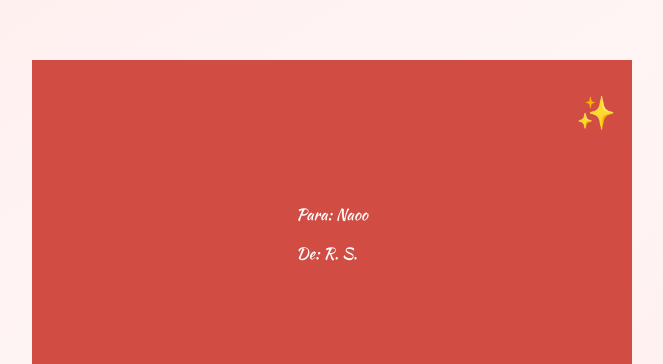
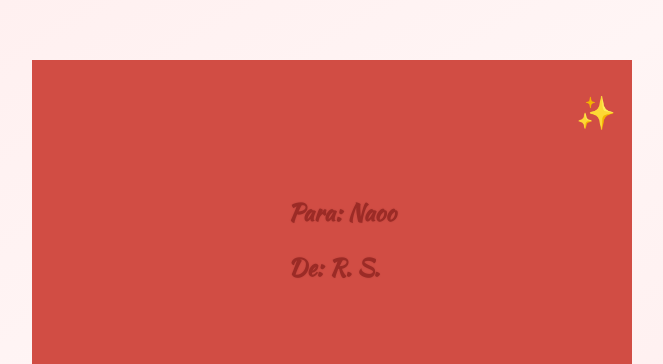
Before and after one commit to desplieguesrudy/Mi-persona-favorita, a plain HTML site: page index.html in a window 1280 px wide. Shown: the part 166-530 px from the top of the page, without its empty margins (308-971 px from the left). Drawn offline with Linux system fonts and the light colour scheme; grey boxes are pictures that could not be loaded.

Commit message:
Update index.html
Signed-off-by: desplieguesrudy <controldecalidadqa@gmail.com>

```diff
--- a/index.html
+++ b/index.html
@@ -92,7 +92,6 @@
       --letter-delay: var(--letter-delay-hover);
     }
 
-    /* Resto del CSS igual... */
     .envelope::after {
       content: "";
       position: absolute;
@@ -148,9 +147,15 @@
 
     .envelope-front .address {
       text-align: left;
-      font-size: var(--front-font-size);
       font-family: 'Kaushan Script', cursive;
+      font-size: 1.5rem;
+      color: #9b2b26; /* rojo oscuro */
       user-select: none;
+      font-weight: 600;
+      text-shadow: 0 0 2px rgba(0,0,0,0.1);
+      padding-left: 1.2rem;
+      padding-top: 0.8rem;
+      line-height: 1.3;
     }
 
     .envelope-back {
@@ -201,15 +206,29 @@
       text-align: center;
       transition: var(--duration) ease-in-out;
       transition-delay: var(--letter-delay);
-      overflow: hidden;
+      overflow: auto;
       user-select: none;
+    }
+
+    .letter span {
+      font-size: 2rem;
+      display: block;
+      margin-bottom: 0.5rem;
+      user-select: none;
+      color: #d94c45;
+      text-shadow: 0 0 4px rgba(217, 76, 69, 0.7);
     }
 
     .letter p {
       margin: 0;
-      font-weight: bold;
+      font-weight: 600;
       width: 100%;
-      color: var(--letter-clr-text);
+      color: #9b2b26;
+      font-size: clamp(1.1rem, 2.8vw, 1.6rem);
+      line-height: 1.5;
+      white-space: normal;
+      font-family: 'Kaushan Script', cursive;
+      text-shadow: 0 0 2px rgba(0,0,0,0.1);
     }
 
     .custom-image2 {
@@ -220,19 +239,12 @@
       user-select: none;
     }
 
-    .highlight {
-      display: block;
-      margin-top: 10px;
-      font-size: 1.6rem;
-      font-weight: bold;
-    }
-
     @media (max-width: 480px) {
       .letter {
         padding: 1em;
         font-size: 0.85rem;
       }
-      .highlight {
+      .envelope-front .address {
         font-size: 1.2rem;
       }
     }
@@ -251,10 +263,10 @@
       <div class="envelope-back">
         <div class="top-fold"></div>
         <div class="letter">
-          <p style="font-size: 2.5rem;">✨</p>
+          <span>✨</span>
           <p>
-            Ya es viernes Nao y seguro ya hiciste más de lo que te das crédito. Ojalá este día te regale algo simple pero bonito….:
-            <span class="highlight">como esas cosas que a veces solo notan los que saben mirar con calma. Y tu, tienes de eso</span>
+            Ya es viernes Nao y seguro ya hiciste más de lo que te das crédito. Ojalá este día te regale algo simple pero bonito…. como esas cosas que a veces solo notan los que saben mirar con calma. Y tú, tienes de eso.
+            <!-- Pega aquí todo el texto que quieras y se ajustará solo -->
           </p>
           <img
             src="https://img.freepik.com/fotos-premium/imagen-flores-amarillas-palabras-sol-citadas-ella_1191871-60686.jpg"
```
